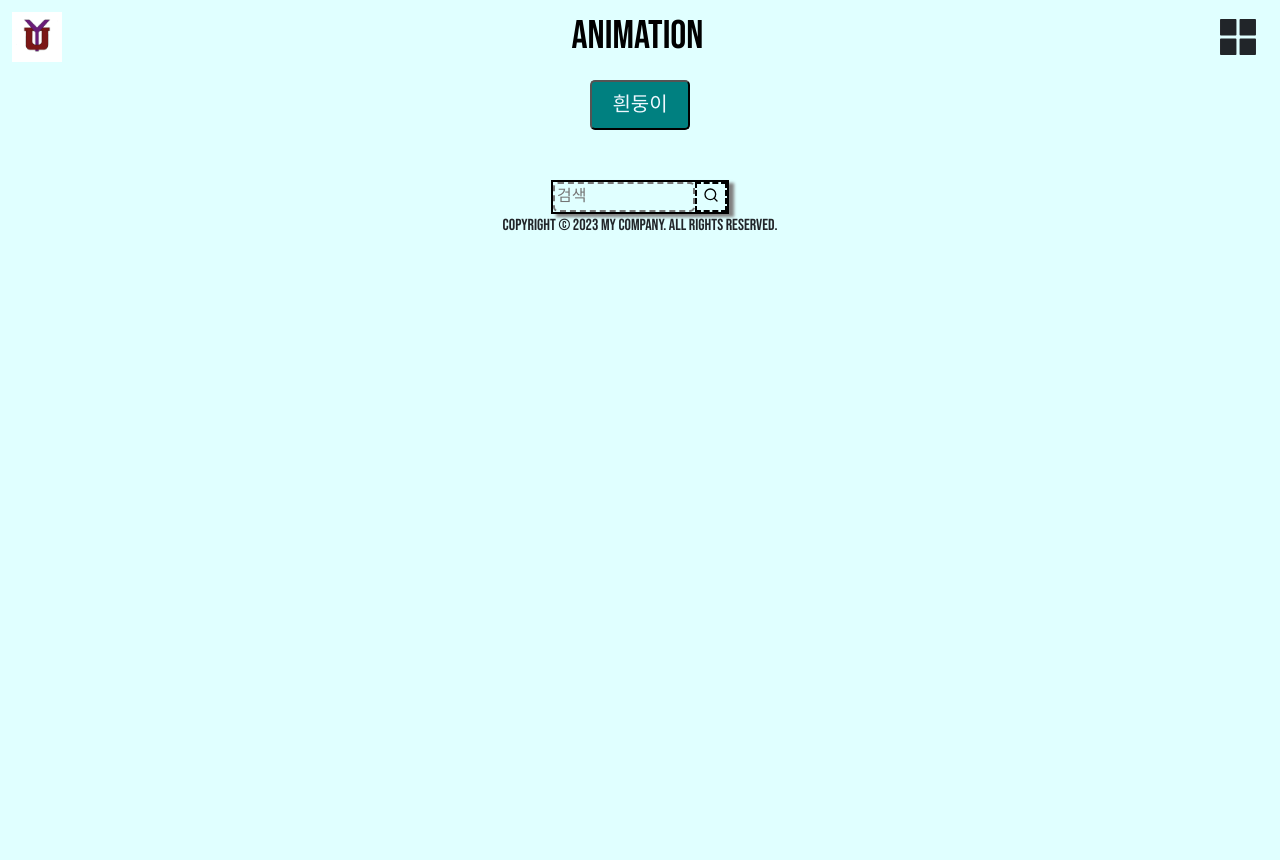
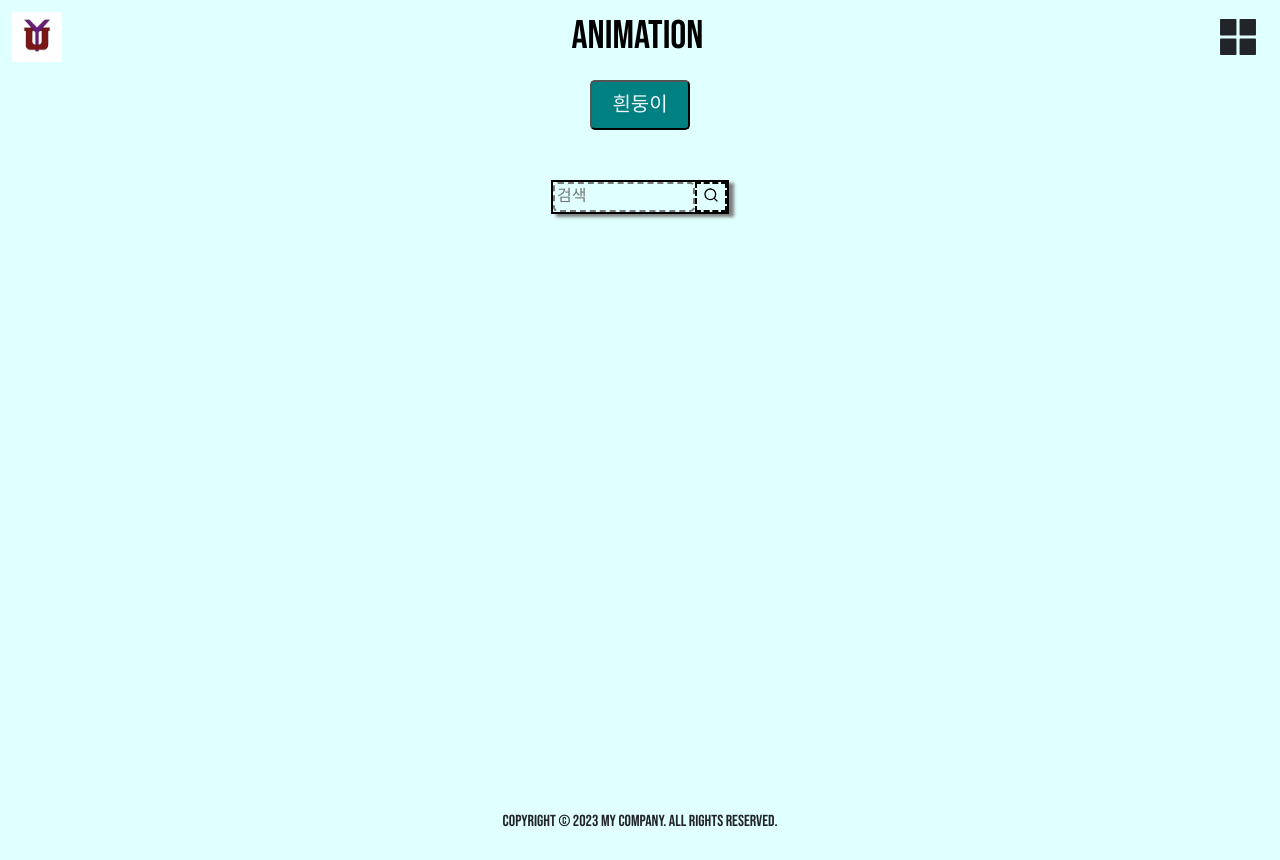
Before and after one commit to Eclipse-K/Animation_Page, a React (Create React App) app: page / in a window 1280 px wide. Before the commit the page ends 800 px from the top, so only its background shows below. Built offline with nearby package versions, Linux system fonts and the light colour scheme.

Commit message:
Edit Copyright

```diff
--- a/src/Components/Copyright.css
+++ b/src/Components/Copyright.css
@@ -1,3 +1,8 @@
+.under_sentence {
+  height: 50px;
+  margin-top: 50px;
+}
+
 .under_sentence p {
   text-align: center;
 }
--- a/src/Components/SearchBar.css
+++ b/src/Components/SearchBar.css
@@ -2,6 +2,7 @@
   text-align: center;
   margin-top: 30px;
   padding-top: 20px;
+  height: 600px;
 }
 
 .Searchbar form {
```
